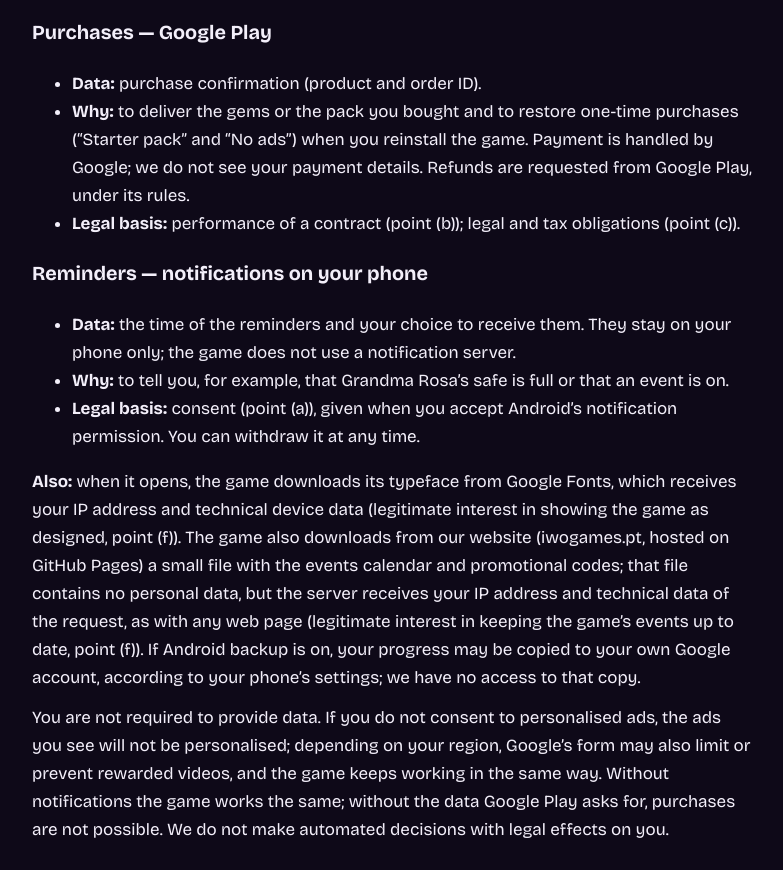
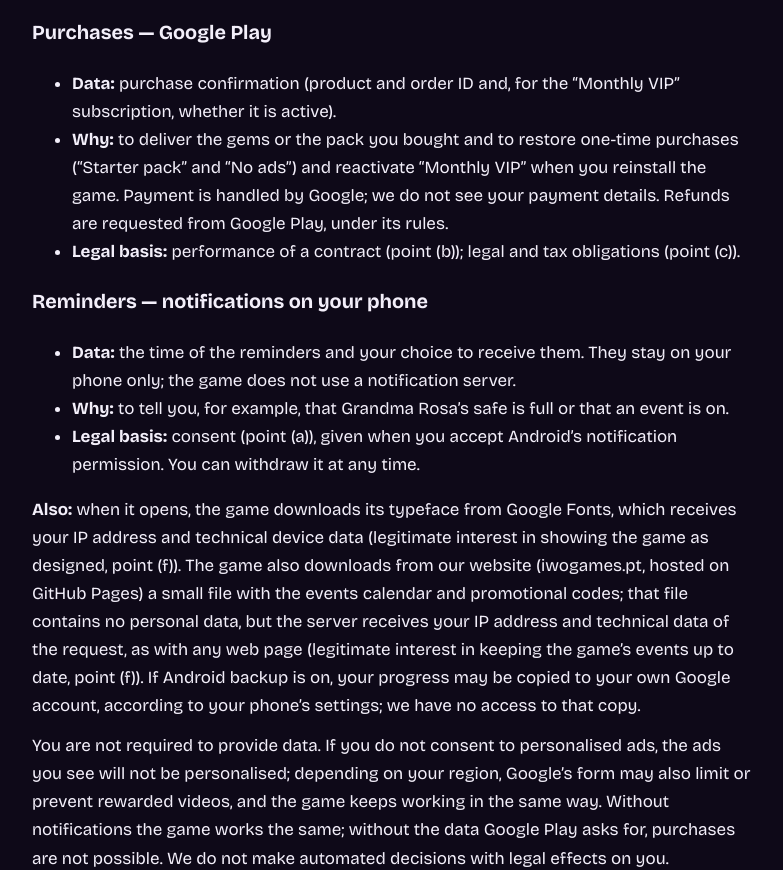
Before and after one commit to IwoGames/iwogames.pt, a plain HTML site: page spinfeast/privacidade/en/index.html in a window 1280 px wide. Shown: the part 1545-2415 px from the top of the page, without its empty margins (248-1031 px from the left). Drawn offline with nearby package versions, Linux system fonts and the light colour scheme.

Commit message:
Spin Feast: VIP mensal na politica de privacidade (EN)
Co-Authored-By: Claude Sonnet 5.5 <noreply@anthropic.com>
Claude-Session: https://claude.ai/code/session_01HGcfVubfcANe7GGWiRPWVJ

```diff
--- a/spinfeast/privacidade/en/index.html
+++ b/spinfeast/privacidade/en/index.html
@@ -48,8 +48,8 @@
 </ul>
 <h3>Purchases — Google Play</h3>
 <ul>
-<li><strong>Data:</strong> purchase confirmation (product and order ID).</li>
-<li><strong>Why:</strong> to deliver the gems or the pack you bought and to restore one-time purchases (“Starter pack” and “No ads”) when you reinstall the game. Payment is handled by Google; we do not see your payment details. Refunds are requested from Google Play, under its rules.</li>
+<li><strong>Data:</strong> purchase confirmation (product and order ID and, for the “Monthly VIP” subscription, whether it is active).</li>
+<li><strong>Why:</strong> to deliver the gems or the pack you bought and to restore one-time purchases (“Starter pack” and “No ads”) and reactivate “Monthly VIP” when you reinstall the game. Payment is handled by Google; we do not see your payment details. Refunds are requested from Google Play, under its rules.</li>
 <li><strong>Legal basis:</strong> performance of a contract (point (b)); legal and tax obligations (point (c)).</li>
 </ul>
 <h3>Reminders — notifications on your phone</h3>
```
